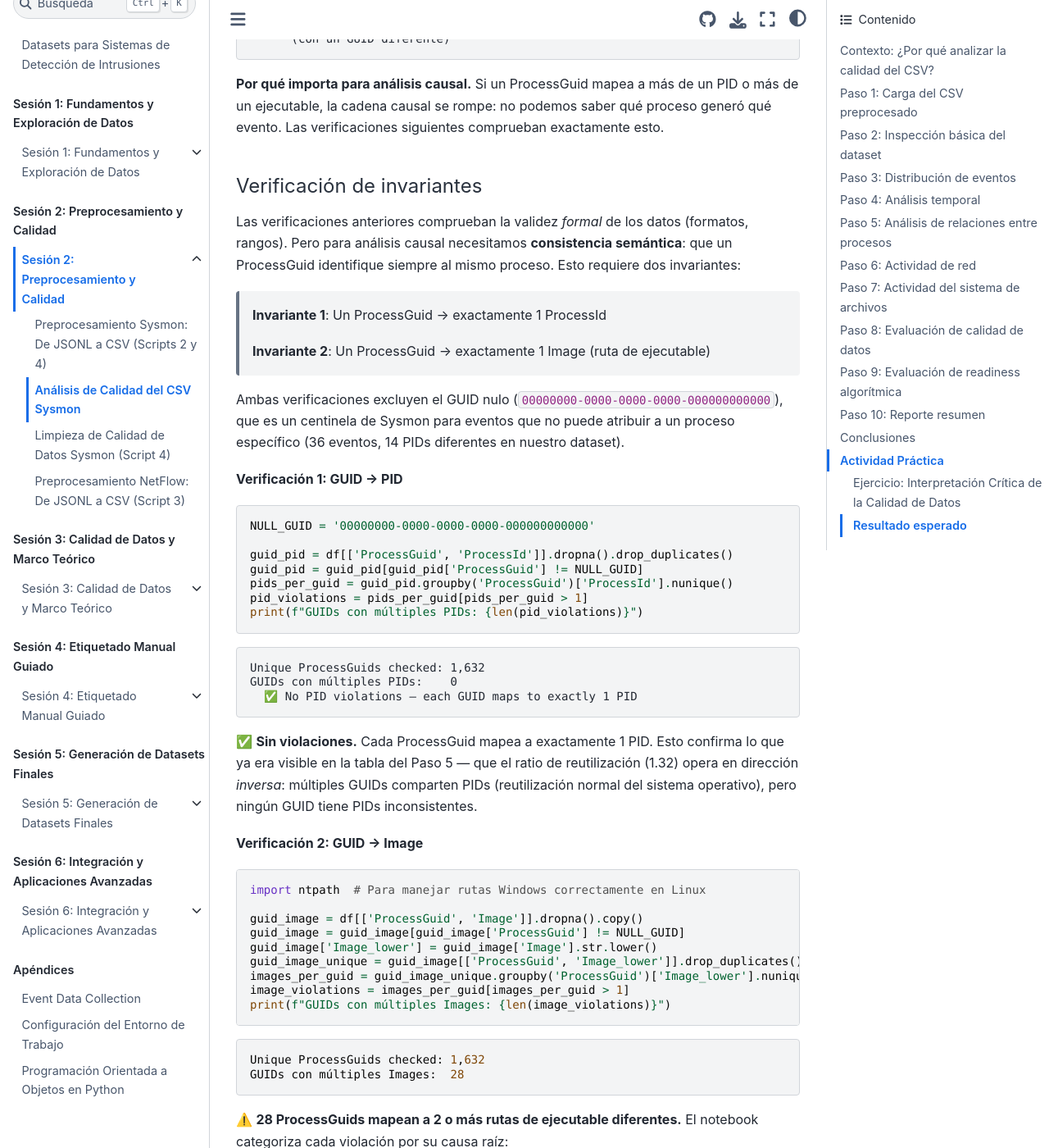
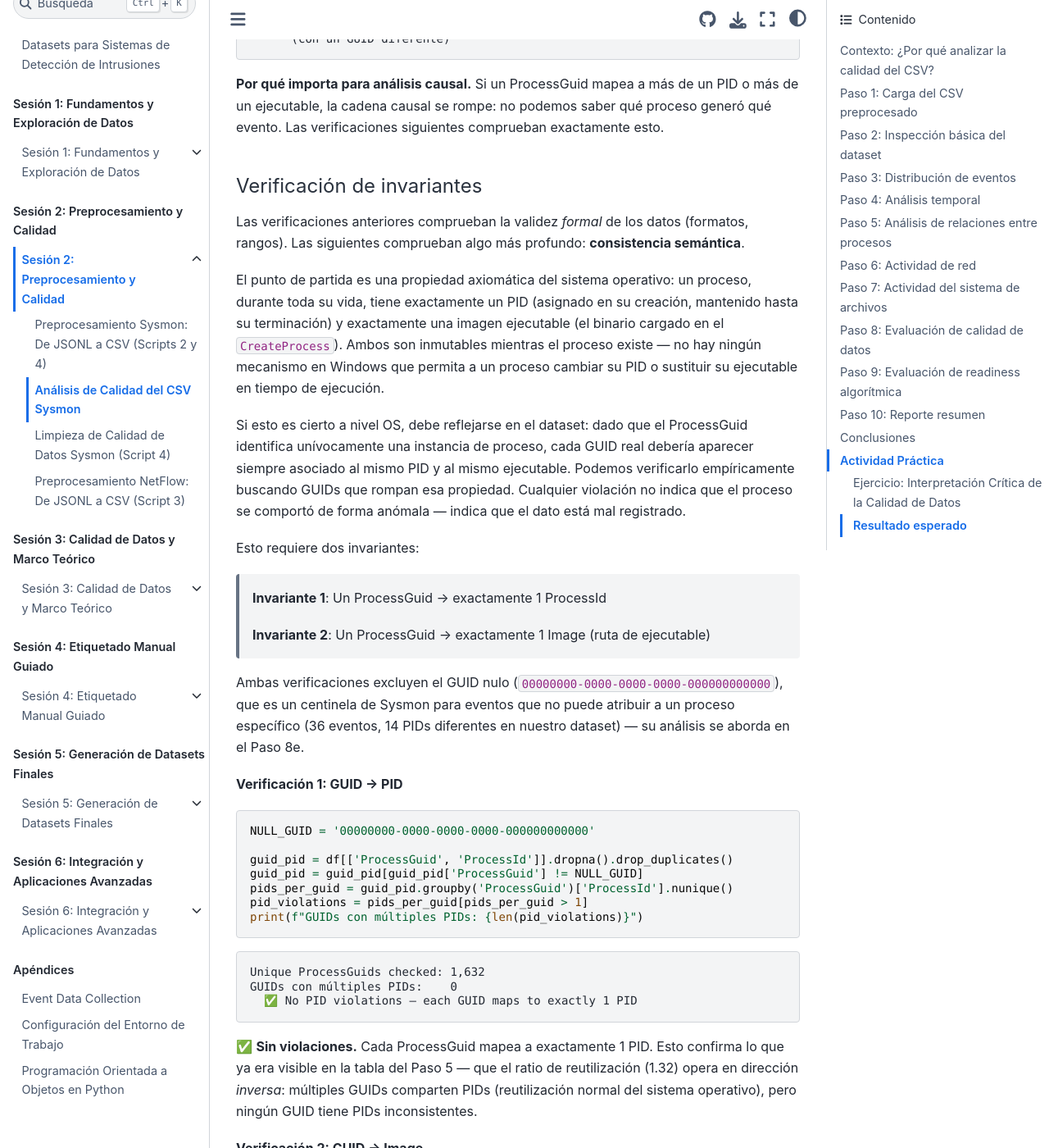
Before and after one commit to ollerenac/curso2026, a Jupyter Book: the page built from sesion-2/8-analisis-calidad-csv.md, in a window 1280 px wide and 1400 px high, scrolled down 30155 px. Shown: the whole window at 82% size. Built offline with Jupyter Book 1.0.4 settings and Sphinx 7.4.7 and the Sphinx Book theme 1.1.4, drawn with Linux system fonts in a browser that asks for light colours.

Commit message:
fix(sesion-2): Step 8d — ground invariants in OS axiom before stating verification rules
Co-Authored-By: Claude Sonnet 4.6 <noreply@anthropic.com>

```diff
--- a/sesion-2/8-analisis-calidad-csv.md
+++ b/sesion-2/8-analisis-calidad-csv.md
@@ -742,13 +742,19 @@ Antes de verificar la consistencia semántica, es necesario entender los dos mec
 
 #### Verificación de invariantes
 
-Las verificaciones anteriores comprueban la validez *formal* de los datos (formatos, rangos). Pero para análisis causal necesitamos **consistencia semántica**: que un ProcessGuid identifique siempre al mismo proceso. Esto requiere dos invariantes:
+Las verificaciones anteriores comprueban la validez *formal* de los datos (formatos, rangos). Las siguientes comprueban algo más profundo: **consistencia semántica**.
+
+El punto de partida es una propiedad axiomática del sistema operativo: un proceso, durante toda su vida, tiene exactamente un PID (asignado en su creación, mantenido hasta su terminación) y exactamente una imagen ejecutable (el binario cargado en el `CreateProcess`). Ambos son inmutables mientras el proceso existe — no hay ningún mecanismo en Windows que permita a un proceso cambiar su PID o sustituir su ejecutable en tiempo de ejecución.
+
+Si esto es cierto a nivel OS, debe reflejarse en el dataset: dado que el ProcessGuid identifica unívocamente una instancia de proceso, cada GUID real debería aparecer siempre asociado al mismo PID y al mismo ejecutable. Podemos verificarlo empíricamente buscando GUIDs que rompan esa propiedad. Cualquier violación no indica que el proceso se comportó de forma anómala — indica que el dato está mal registrado.
+
+Esto requiere dos invariantes:
 
 > **Invariante 1**: Un ProcessGuid → exactamente 1 ProcessId
 >
 > **Invariante 2**: Un ProcessGuid → exactamente 1 Image (ruta de ejecutable)
 
-Ambas verificaciones excluyen el GUID nulo (`00000000-0000-0000-0000-000000000000`), que es un centinela de Sysmon para eventos que no puede atribuir a un proceso específico (36 eventos, 14 PIDs diferentes en nuestro dataset).
+Ambas verificaciones excluyen el GUID nulo (`00000000-0000-0000-0000-000000000000`), que es un centinela de Sysmon para eventos que no puede atribuir a un proceso específico (36 eventos, 14 PIDs diferentes en nuestro dataset) — su análisis se aborda en el Paso 8e.
 
 **Verificación 1: GUID → PID**
 
```
